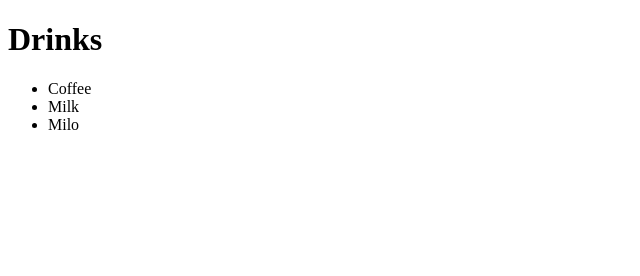
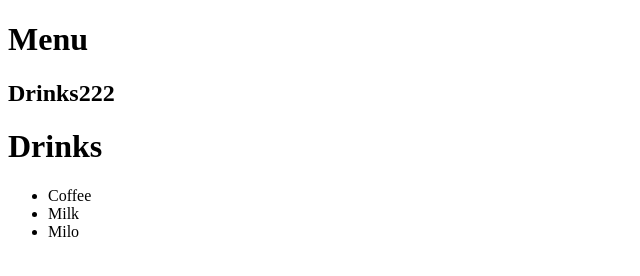
Before and after one commit to Thomas-blend/learn-git, a plain HTML site: page index.html in a window 1280 px wide. Shown: the whole page, without its empty margins (0-640 px from the left). Drawn offline with Linux system fonts and the light colour scheme.

Commit message:
Add menu title

```diff
--- a/index.html
+++ b/index.html
@@ -7,6 +7,8 @@
     <title>Document</title>
 </head>
 <body>
+    <h1>Menu</h1>
+    <h2>Drinks222</h2>
     <h1>Drinks</h1>
     <ul>
         <li>Coffee</li>
```
